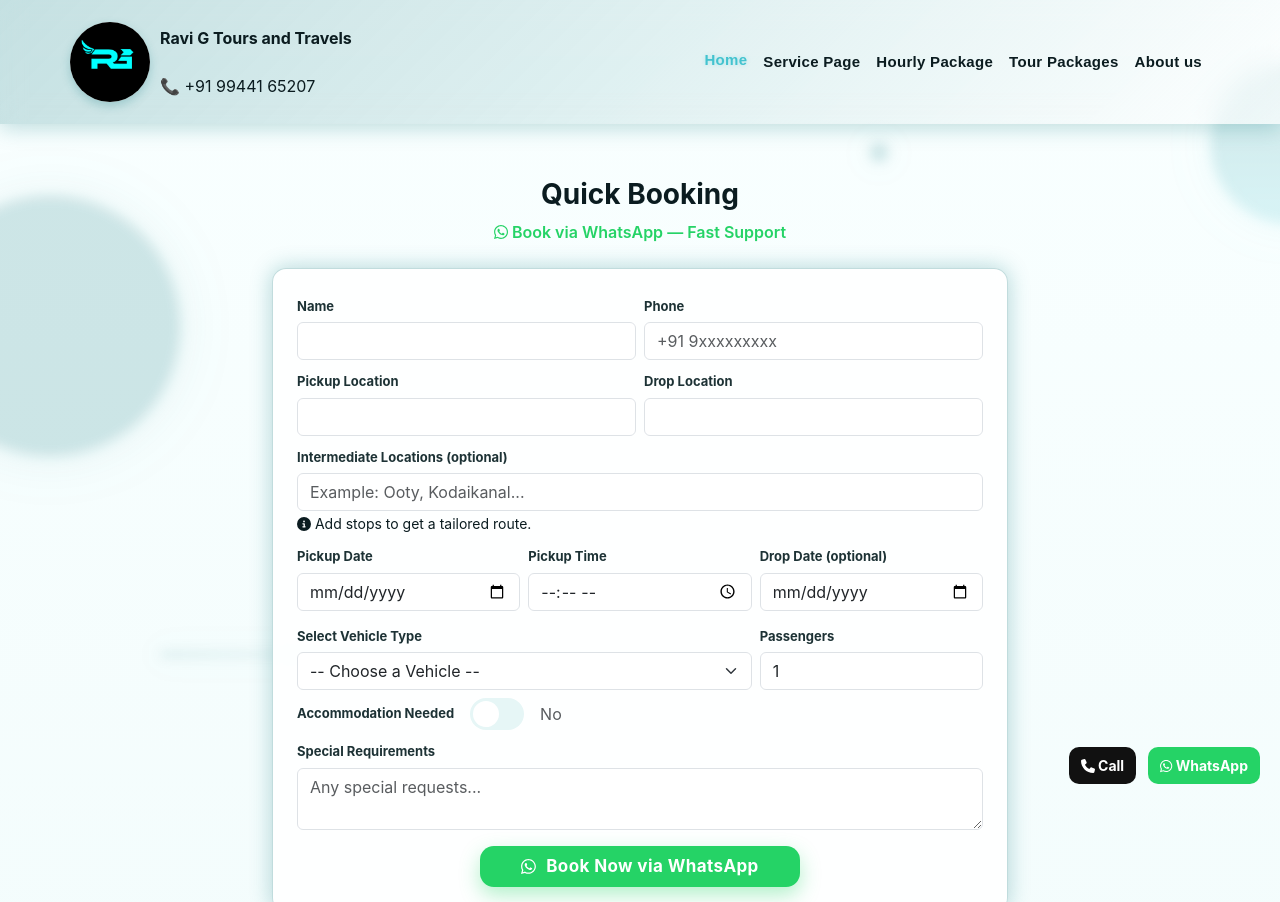
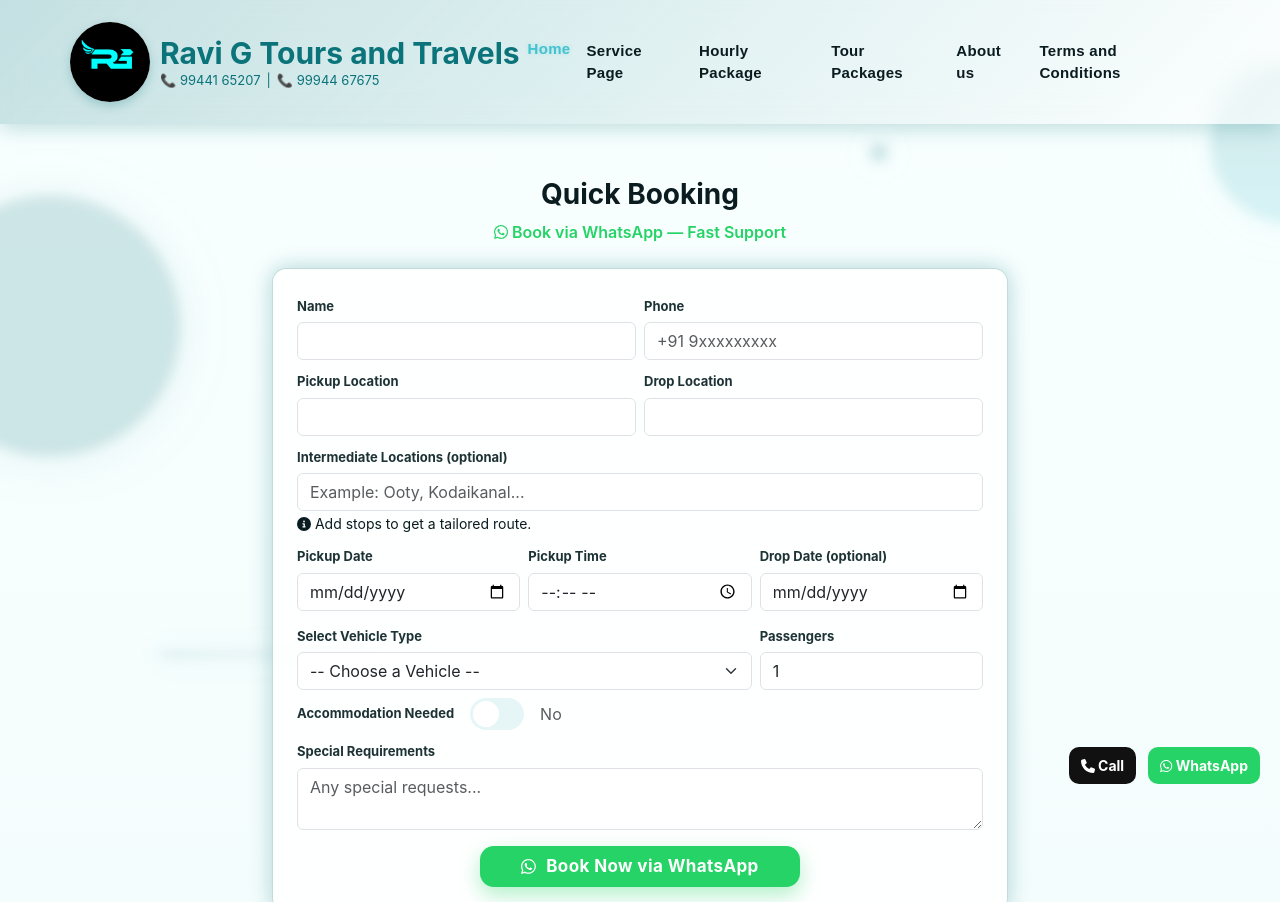
Before and after one commit to freelancingvignesh7-stack/ravigtravels, a plain HTML site: page index.html in a window 1280 px wide. Shown: the top 902 px of the page. Drawn offline with nearby package versions, Linux system fonts and the light colour scheme.

Commit message:
Update index.html

```diff
--- a/index.html
+++ b/index.html
@@ -71,12 +71,15 @@
       <img src="images/logo.png" class="logo" alt="Ravi G Tours and Travels">
     </a>
 
-      <!-- MIDDLE: Brand Text -->
-      <div class="brand-mobile-text">
-        <strong>Ravi G Tours and Travels</strong><br><br>
-        <medium>
-          <a href="tel:+919944165207" style="text-decoration:none;color:inherit;">📞 +91 99441 65207</a>
-        </medium>
+    <!-- MIDDLE: Name + phone numbers -->
+    <div class="brand-block">
+      <div class="brand-title">Ravi G Tours and Travels</div>
+
+      <div class="brand-phones">
+        <a href="tel:+919944165207">📞 99441 65207</a>
+        <span class="divider">|</span>
+        <a href="tel:+919994467675">📞 99944 67675</a>
+      </div>
     </div>
 
     <!-- RIGHT: Toggler -->
@@ -84,7 +87,7 @@
       <span class="navbar-toggler-icon"></span>
     </button>
 
-      <!-- MENU ITEMS -->
+    <!-- MENU -->
     <div class="collapse navbar-collapse" id="mainNav">
       <ul class="navbar-nav ms-auto">
         <li class="nav-item"><a class="nav-link active" href="index.html">Home</a></li>
@@ -92,11 +95,13 @@
         <li class="nav-item"><a class="nav-link" href="hourly-package.html">Hourly Package</a></li>
         <li class="nav-item"><a class="nav-link" href="tour-packages.html">Tour Packages</a></li>
         <li class="nav-item"><a class="nav-link" href="about-us.html">About us</a></li>
+          <li class="nav-item"><a class="nav-link" href="terms-and-conditions.html">Terms and Conditions</a></li>
       </ul>
     </div>
 
   </nav>
 </header>
+
 
 
 
```
Lines whose indentation alone changed are shown as unchanged.
